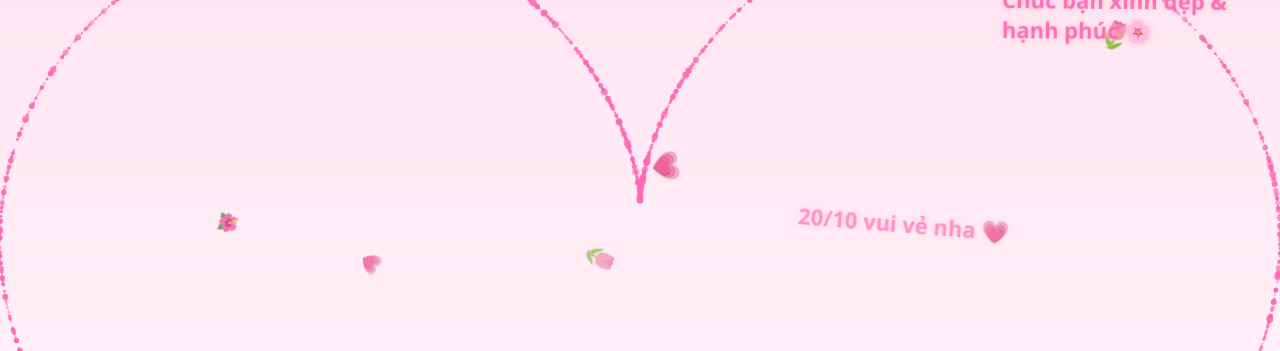
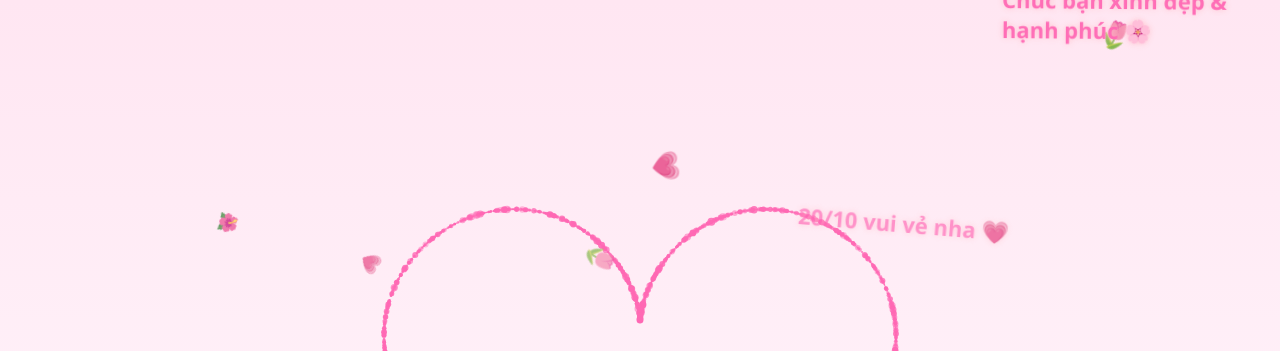
Before and after one commit to kietynho/Web-test, a plain HTML site: page index.html in a window 1280 px wide. Shown: the top 351 px of the page. Drawn offline with Linux system fonts and the light colour scheme.

Commit message:
Update index.html

```diff
--- a/index.html
+++ b/index.html
@@ -98,7 +98,7 @@
     const pos = heartFunction(t);
 
     // 🔧 Thêm tự động scale theo màn hình
-    const scale = Math.min(W, H) / 20; // tỷ lệ co giãn, tự động theo màn hình
+    const scale = Math.min(W, H) / 50; // tỷ lệ co giãn, tự động theo màn hình
     const x = W / 2 + pos.x * scale;
     const y = H / 2 + pos.y * scale;
 
```
